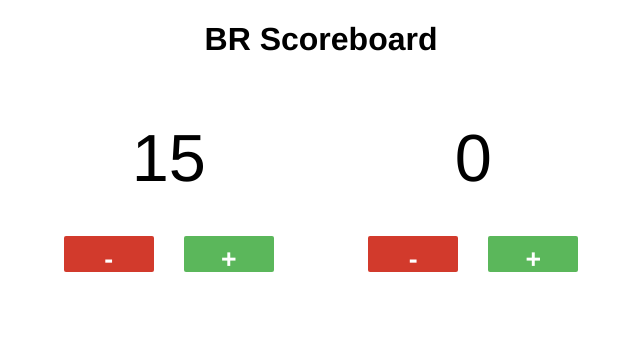
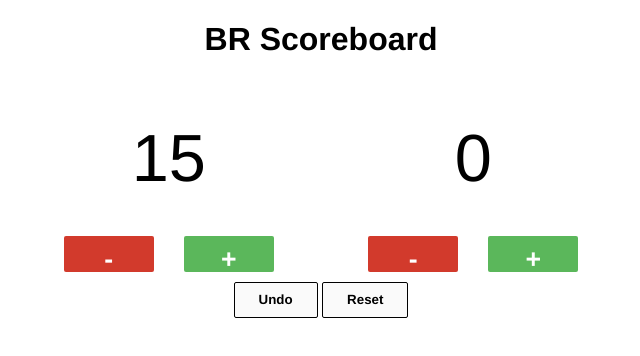
Before and after one commit to kevinlieb/PingPongScoreboard, a website: page public/scoreboard.html in a window 1280 px wide. Shown: the whole page, without its empty margins (319-959 px from the left). Drawn offline with nearby package versions, Linux system fonts and the light colour scheme.

Commit message:
added buttons to scoreboard

```diff
--- a/public/scoreboard.html
+++ b/public/scoreboard.html
@@ -9,6 +9,7 @@
     <header align="center">
         <h1>BR Scoreboard</h1>
     </header>
+    <div align="center">
         <div id="main_cont" align="center" class="container">
                 <div class="score-cell aligned-cells">
                     <div class="score">15</div>
@@ -19,7 +20,9 @@
                     <button class="button-decrement">-</button><button class="button-increment">+</button>
                 </div>
         </div>
-
+        <button class="button-reset">Undo</button>
+        <button class="button-reset">Reset</button>
+    </div>
         <script src="//ajax.googleapis.com/ajax/libs/jquery/1.11.2/jquery.min.js"></script>
         <script src="javascripts/scoreboard.js"></script>
 
```
